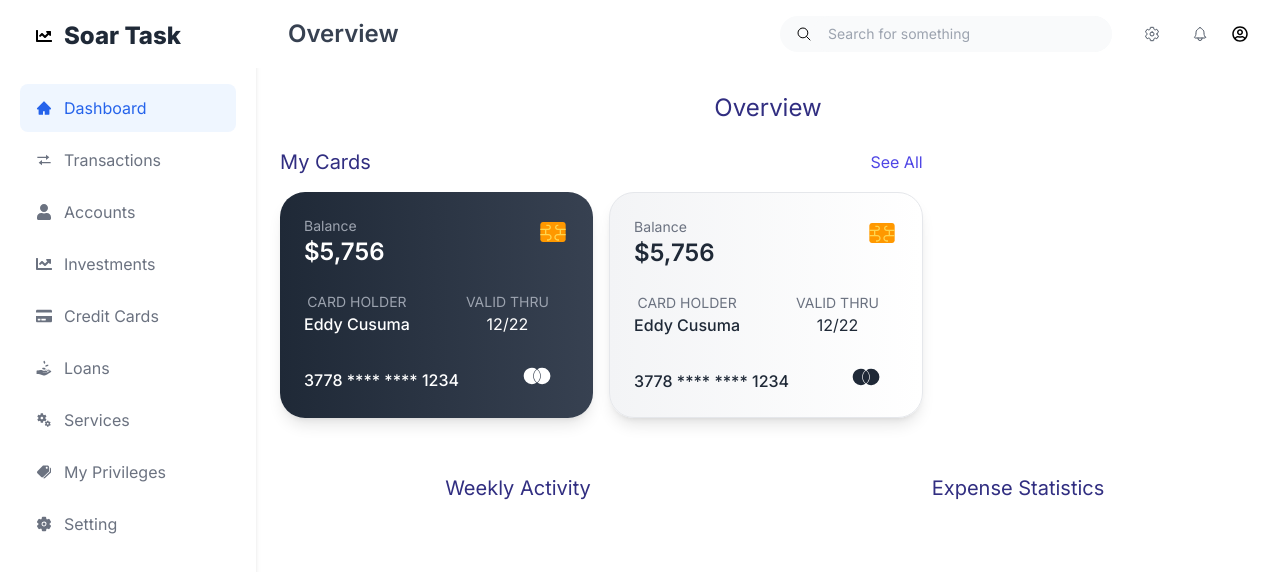
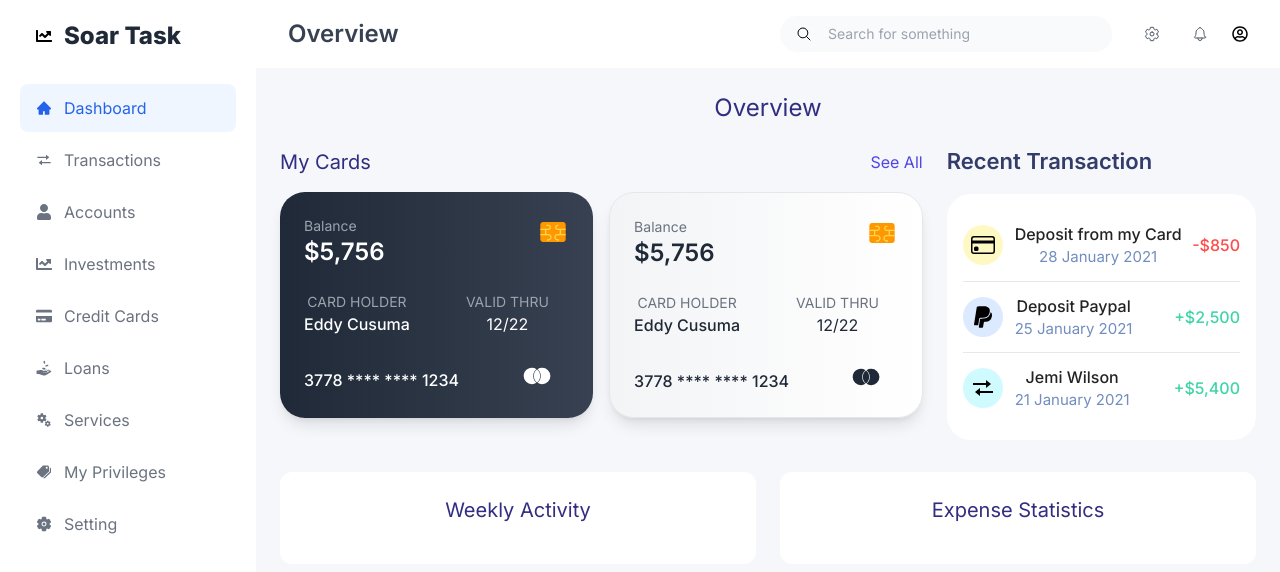
Before and after one commit to divyatiwari5/FinanceManagement, a React (Create React App) app: page /dashboard in a window 1280 px wide. Shown: the top 572 px of the page. Built offline with nearby package versions, Linux system fonts and the light colour scheme.

Commit message:
Created recent transactions section

```diff
--- /dev/null
+++ b/src/components/TransactionsSection/Transaction.tsx
@@ -0,0 +1,32 @@
+import { IconType } from 'react-icons';
+
+interface TransactionProps {
+  icon: IconType;
+  title: string;
+  date: string;
+  amount: number;
+  iconBgColor?: string;
+}
+
+const Transaction = ({ icon: Icon, title, date, amount, iconBgColor = 'bg-yellow-100' }: TransactionProps) => {
+  const isPositive = amount > 0;
+
+  return (
+    <div className="flex items-center justify-between py-3">
+      <div className="flex items-center gap-3">
+        <div className={`${iconBgColor} p-2 rounded-full`}>
+          <Icon size={24} />
+        </div>
+        <div>
+          <p className="font-medium text-base text-primaryBlack">{title}</p>
+          <p className="text-[15px] text-primaryBlue">{date}</p>
+        </div>
+      </div>
+      <span className={`font-medium text-base ${isPositive ? 'text-green' : 'text-red'}`}>
+        {isPositive ? '+' : '-'}${Math.abs(amount).toLocaleString()}
+      </span>
+    </div>
+  );
+};
+
+export default Transaction;
--- /dev/null
+++ b/src/components/TransactionsSection/TransactionsSection.tsx
@@ -0,0 +1,44 @@
+import React from "react";
+import Transaction from "./Transaction";
+import { IconType } from "react-icons";
+
+interface TransactionType {
+  icon: IconType;
+  title: string;
+  date: string;
+  amount: number;
+  iconBgColor: string;
+}
+
+interface TransactionsSectionProps {
+  transactions: TransactionType[];
+}
+
+const TransactionsSection: React.FC<TransactionsSectionProps> = ({
+  transactions,
+}) => {
+  return (
+    <div className="col-span-1 mb-8">
+      <h2 className="text-[22px] mb-5 text-left font-semibold text-primaryIndigo leading-[26px]">
+        Recent Transaction
+      </h2>
+
+      <div className="bg-white rounded-3xl p-4">
+        <div className="divide-y">
+          {transactions.map((transaction, index) => (
+            <Transaction
+              key={index}
+              icon={transaction.icon}
+              title={transaction.title}
+              date={transaction.date}
+              amount={transaction.amount}
+              iconBgColor={transaction.iconBgColor}
+            />
+          ))}
+        </div>
+      </div>
+    </div>
+  );
+};
+
+export default TransactionsSection;
--- a/src/pages/Dashboard.tsx
+++ b/src/pages/Dashboard.tsx
@@ -1,12 +1,41 @@
 import CardsSection from "../components/CardsSection/CardsSection";
+import TransactionsSection from "../components/TransactionsSection/TransactionsSection";
+import { BsCreditCard } from "react-icons/bs";
+import { FaPaypal } from "react-icons/fa";
+import { BiTransfer } from "react-icons/bi";
 
 const Dashboard = () => {
+  const transactions = [
+    {
+      icon: BsCreditCard,
+      title: "Deposit from my Card",
+      date: "28 January 2021",
+      amount: -850,
+      iconBgColor: "bg-yellow-100"
+    },
+    {
+      icon: FaPaypal,
+      title: "Deposit Paypal",
+      date: "25 January 2021",
+      amount: 2500,
+      iconBgColor: "bg-blue-100"
+    },
+    {
+      icon: BiTransfer,
+      title: "Jemi Wilson",
+      date: "21 January 2021",
+      amount: 5400,
+      iconBgColor: "bg-cyan-100"
+    }
+  ];
+
   return (
-    <div className="p-6">
+    <div className="p-6 bg-lightBlue">
       <h1 className="text-2xl text-indigo-900 mb-6">Overview</h1>
 
       <div className="grid grid-cols-3 gap-6">
         <CardsSection />
+        <TransactionsSection transactions={transactions} />
       </div>
 
       {/* Weekly Activity and Expense Statistics Section */}
--- a/tailwind.config.js
+++ b/tailwind.config.js
@@ -1,10 +1,15 @@
+const { colors } = require("./style/global/colors");
+
 /** @type {import('tailwindcss').Config} */
 module.exports = {
   content: ["./src/**/*.{js,jsx,ts,tsx}"],
   theme: {
     fontFamily: {
-      sans: ['Inter', 'sans-serif'],
-      lato: ['Lato', 'sans-serif'],
+      sans: ["Inter", "sans-serif"],
+      lato: ["Lato", "sans-serif"],
+    },
+    extend: {
+      colors: { ...colors },
     },
   },
   plugins: [],
```
